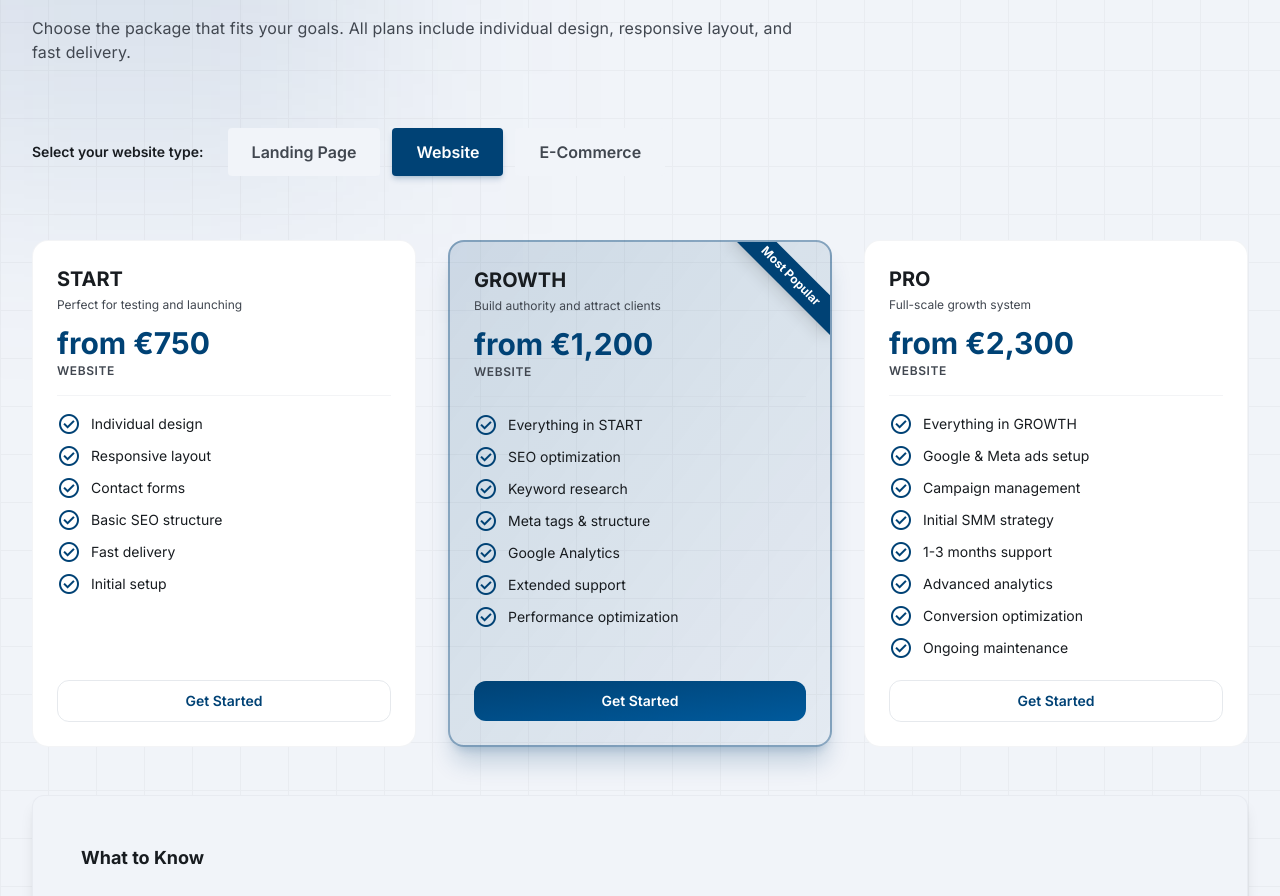
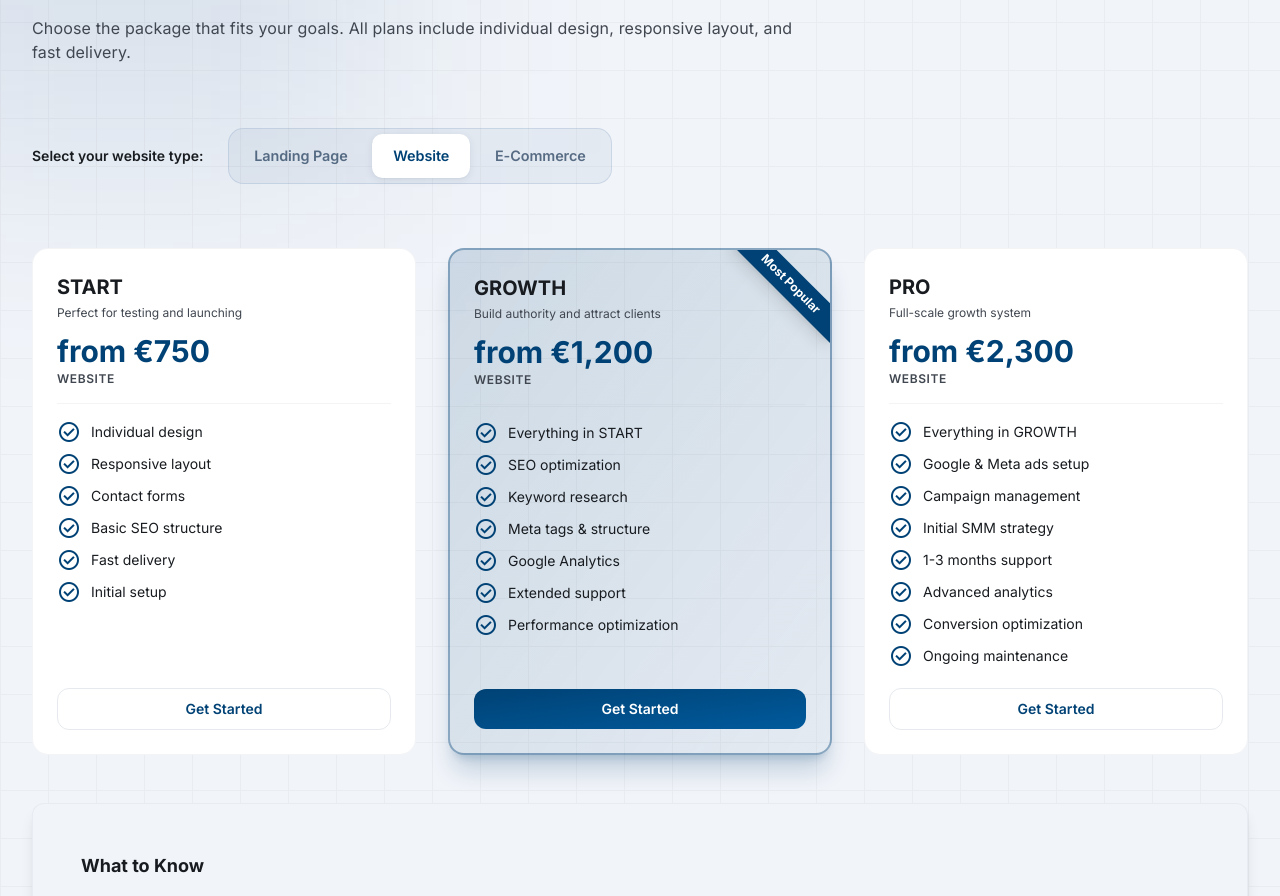
Before and after one commit to AndriiKozlovskyi/evola_tech, a Nuxt app in the folder nuxt-app/: page / in a window 1280 px wide. Shown: the part 5560-6456 px from the top of the page. Built offline with nearby package versions, Linux system fonts and the light colour scheme.

Commit message:
fixed tabs

```diff
--- a/nuxt-app/components/Pricing.vue
+++ b/nuxt-app/components/Pricing.vue
@@ -23,19 +23,20 @@
       </div>
 
       <!-- Website Type Toggle -->
-      <div class="mb-16 flex flex-col sm:flex-row items-start sm:items-center gap-6">
+      <div class="mb-16 flex flex-col sm:flex-row sm:items-center gap-3 sm:gap-6">
         <p class="text-sm font-semibold text-on-surface">{{ $t('pricing.selectType') }}:</p>
-        <div class="flex gap-3">
+        <div
+          class="pricing-tabs"
+          role="tablist"
+          :aria-label="$t('pricing.selectType')"
+        >
           <button
             v-for="type in websiteTypes"
             :key="type.value"
+            role="tab"
+            :aria-selected="selectedType === type.value"
             @click="selectedType = type.value"
-            :class="[
-              'px-6 py-3 rounded-lg font-semibold transition-all',
-              selectedType === type.value
-                ? 'bg-primary text-on-primary shadow-md shadow-primary/20'
-                : 'bg-surface-container-low text-on-surface-variant hover:bg-surface-container'
-            ]"
+            :class="['pricing-tab', { 'pricing-tab-active': selectedType === type.value }]"
           >
             {{ type.label }}
           </button>
@@ -120,7 +121,9 @@ const scrollToContact = () => {
   }
 }
 
-const websiteTypes = computed(() => [
+type WebsiteType = 'landing' | 'website' | 'ecommerce'
+
+const websiteTypes = computed<{ value: WebsiteType; label: string }[]>(() => [
   { value: 'landing', label: t('pricing.types.landing') },
   { value: 'website', label: t('pricing.types.website') },
   { value: 'ecommerce', label: t('pricing.types.ecommerce') }
@@ -178,4 +181,67 @@ const packages = computed(() => [
     linear-gradient(90deg, var(--md-sys-color-outline-variant, #49454f) 1px, transparent 1px);
   background-size: 48px 48px;
 }
+
+/* Segmented control for landing / website / e-commerce */
+.pricing-tabs {
+  display: flex;
+  gap: 0.25rem;
+  padding: 0.3rem;
+  background: rgba(0, 71, 117, 0.05);
+  border: 1px solid rgba(138, 166, 199, 0.3);
+  border-radius: 0.95rem;
+  width: 100%;
+}
+
+@media (min-width: 640px) {
+  .pricing-tabs {
+    width: auto;
+  }
+}
+
+.pricing-tab {
+  flex: 1;
+  min-height: 2.75rem;
+  padding: 0.55rem 0.6rem;
+  border-radius: 0.65rem;
+  font-size: 0.85rem;
+  font-weight: 600;
+  line-height: 1.2;
+  color: rgba(13, 41, 74, 0.65);
+  background: transparent;
+  border: none;
+  cursor: pointer;
+  text-align: center;
+  letter-spacing: -0.005em;
+  transition: background 180ms ease, color 180ms ease, box-shadow 180ms ease,
+    transform 180ms ease;
+}
+
+@media (min-width: 640px) {
+  .pricing-tab {
+    padding: 0.55rem 1.3rem;
+    font-size: 0.9rem;
+    white-space: nowrap;
+  }
+}
+
+.pricing-tab:hover:not(.pricing-tab-active) {
+  background: rgba(0, 102, 184, 0.07);
+  color: rgba(0, 53, 96, 0.95);
+}
+
+.pricing-tab:active:not(.pricing-tab-active) {
+  transform: scale(0.98);
+}
+
+.pricing-tab:focus-visible {
+  outline: 2px solid rgba(0, 102, 184, 0.5);
+  outline-offset: 2px;
+}
+
+.pricing-tab-active {
+  background: #ffffff;
+  color: rgb(0, 66, 117);
+  box-shadow: 0 2px 8px rgba(13, 41, 74, 0.08), 0 1px 2px rgba(13, 41, 74, 0.04);
+}
 </style>
```
